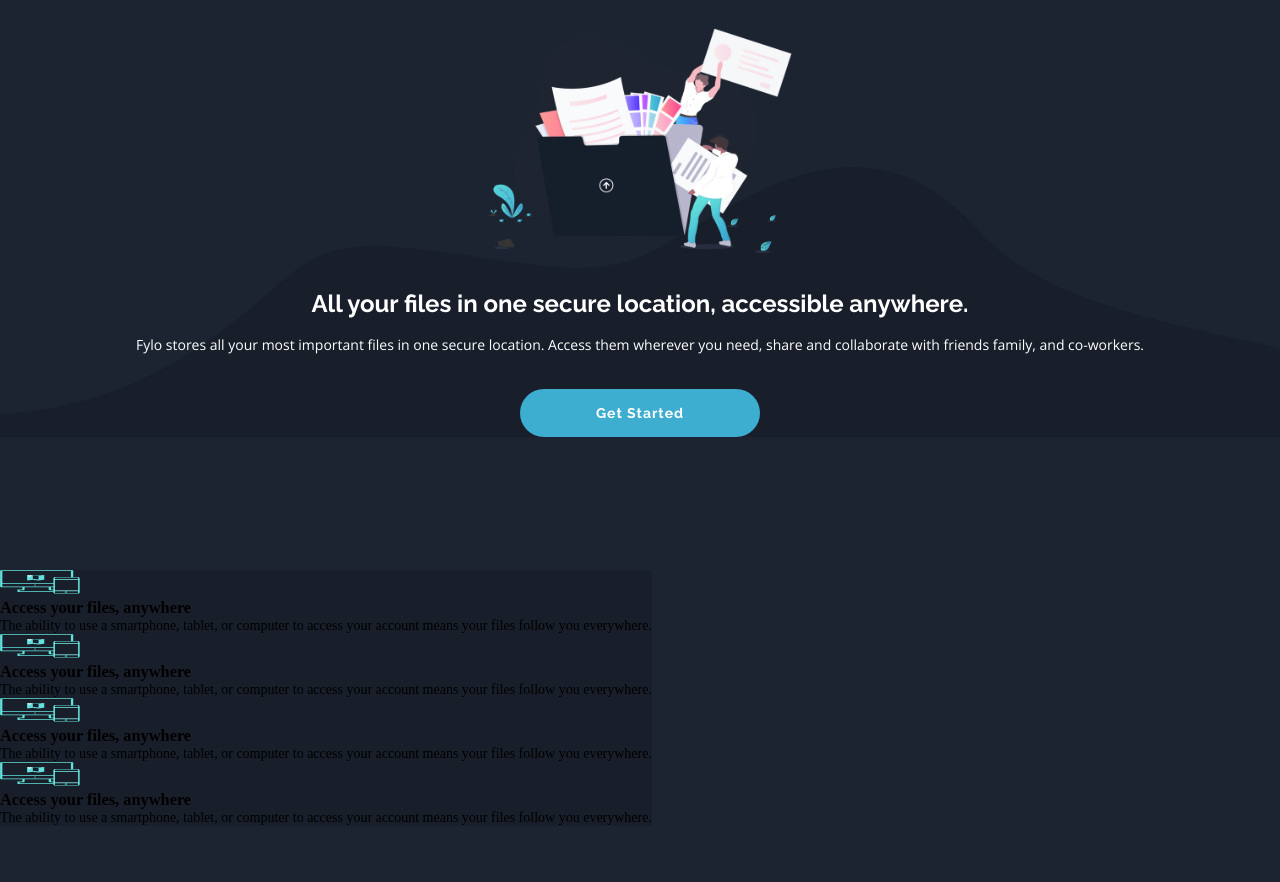
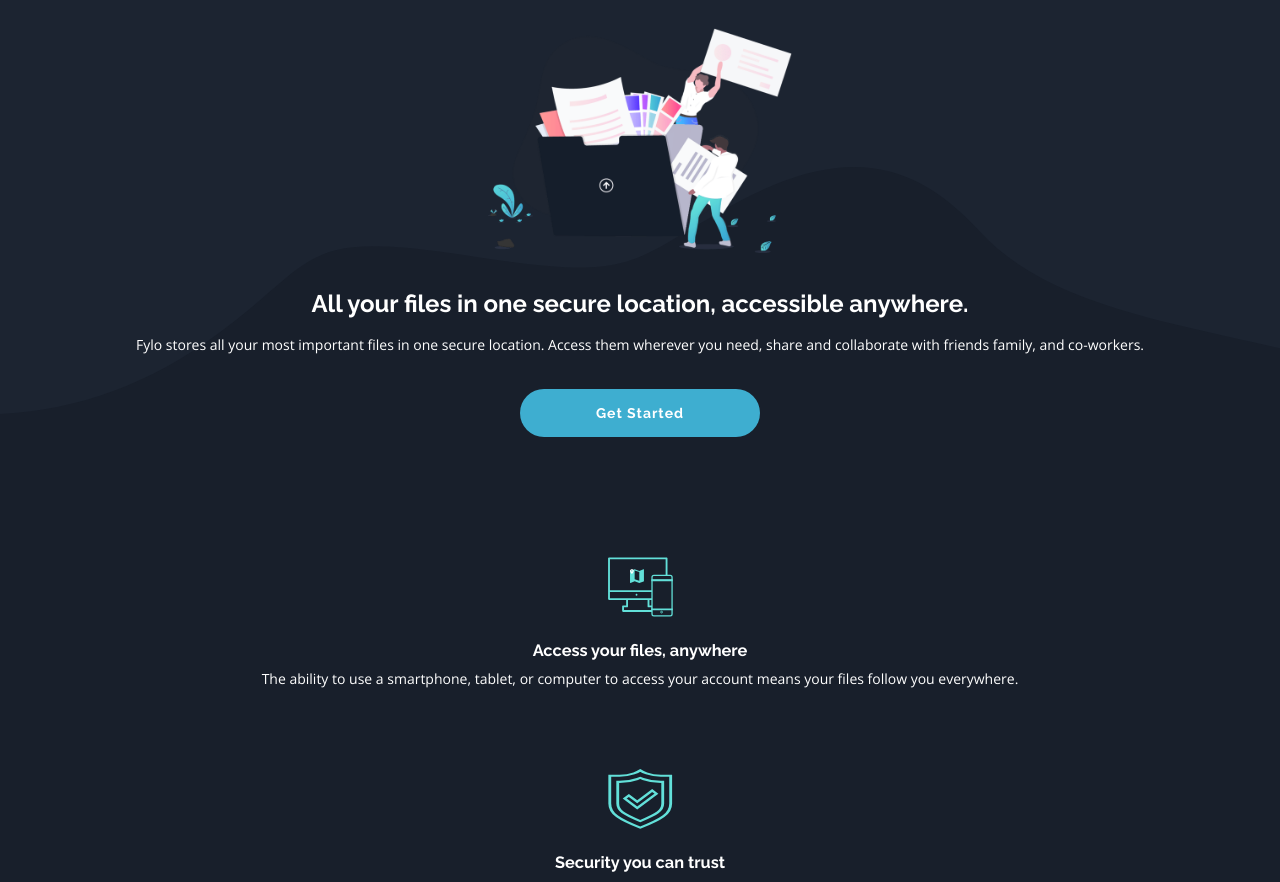
Before and after one commit to emares17/fylo-dark-landing-page, a plain HTML site: page index.html in a window 1280 px wide. Shown: the part 70-952 px from the top of the page. Before the commit the page ends 896 px from the top, so only its background shows below. Drawn offline with nearby package versions, Linux system fonts and the light colour scheme.

Commit message:
completed features section

```diff
--- a/css/styles.css
+++ b/css/styles.css
@@ -62,7 +62,7 @@
 
 .main {
     position: relative;
-    padding-bottom: 200px;
+    padding-bottom: 150px;
 }
 .features {
     margin-top: 50px;
@@ -75,7 +75,7 @@
     background: url(/images/bg-curvy-mobile.svg) bottom no-repeat;
     background-size: 100% 270px;
     background-position: bottom;
-    position: absolute;
+
     color: var(--white);
 }
 .main-img {
@@ -119,7 +119,35 @@
 }
 
 .next-features {
-    position: absolute;
-    top: 640px;
     background: #181F2B;
+    padding-top: 40px;
 }
+
+.feature {
+    display: flex;
+    flex-direction: column;
+    justify-content: center;
+    align-items: center;
+    color: var(--white);
+    text-align: center;
+    margin: 0 55px;
+}
+
+.feature img {
+    width: 65px;
+    height: 60px;
+    margin-top: 80px;
+}
+
+.feature h3 {
+    font-family: 'Raleway', sans-serif;
+    padding-top: 24px;
+}
+
+.feature p {
+    font-family: 'Open Sans', sans-serif;
+    font-size: 14px;
+    line-height: 21px;
+    font-weight: 400;
+    padding-top: 8px;
+}
--- a/index.html
+++ b/index.html
@@ -49,22 +49,22 @@
             files follow you everywhere.</p>
         </div>
         <div class="feature">
-          <img src="/images/icon-access-anywhere.svg" alt="">
-          <h3>Access your files, anywhere</h3>
-          <p>The ability to use a smartphone, tablet, or computer to access your account means your
-            files follow you everywhere.</p>
+          <img src="/images/icon-security.svg" alt="">
+          <h3>Security you can trust</h3>
+          <p>2-factor authentication and user-controlled encryption are just a couple of the security
+            features we allow to help secure your files.</p>
         </div>
         <div class="feature">
-          <img src="/images/icon-access-anywhere.svg" alt="">
-          <h3>Access your files, anywhere</h3>
-          <p>The ability to use a smartphone, tablet, or computer to access your account means your
-            files follow you everywhere.</p>
+          <img src="/images/icon-collaboration.svg" alt="">
+          <h3>Real-time collaboration</h3>
+          <p>Securely share files and folders with friends, family and colleagues for live collaboration.
+            No email attachments required.</p>
         </div>
         <div class="feature">
-          <img src="/images/icon-access-anywhere.svg" alt="">
-          <h3>Access your files, anywhere</h3>
-          <p>The ability to use a smartphone, tablet, or computer to access your account means your
-            files follow you everywhere.</p>
+          <img src="/images/icon-any-file.svg" alt="">
+          <h3>Store any type of file</h3>
+          <p>Whether you're sharing holidays photos or work documents, Fylo has you covered allowing for all
+            file types to be securely stored and shared.</p>
         </div>
       </section>
     </main>
@@ -82,36 +82,7 @@
 
 
 
-  <!-- Features
-  Team
-  Sign In
-
-  All your files in one secure location, accessible anywhere.
-
-  Fylo stores all your most important files in one secure location. Access them wherever
-  you need, share and collaborate with friends family, and co-workers.
-
-  Get Started
-
-  Access your files, anywhere
-
-  The ability to use a smartphone, tablet, or computer to access your account means your
-  files follow you everywhere.
-
-  Security you can trust
-
-  2-factor authentication and user-controlled encryption are just a couple of the security
-  features we allow to help secure your files.
-
-  Real-time collaboration
-
-  Securely share files and folders with friends, family and colleagues for live collaboration.
-  No email attachments required.
-
-  Store any type of file
-
-  Whether you're sharing holidays photos or work documents, Fylo has you covered allowing for all
-  file types to be securely stored and shared.
+  <!--
 
   Stay productive, wherever you are
 
```
